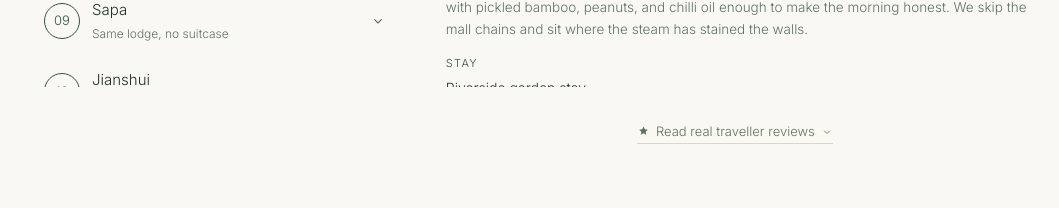
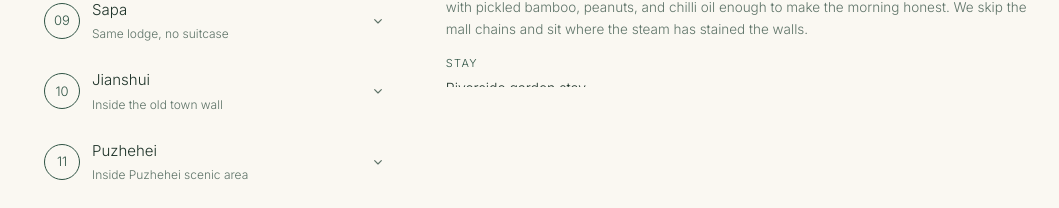
Before and after one commit to MarukoWorkShop/karst-route, a React (Vite) app: page / in a window 1280 px wide. Shown: the part 2389-2597 px from the top of the page, without its empty margins (110-1169 px from the left). Built offline with nearby package versions, Linux system fonts and the light colour scheme.

Commit message:
itinerary: left column shows full route; reviews trigger sits under the detail card

```diff
--- a/src/components/itinerary/Timeline.tsx
+++ b/src/components/itinerary/Timeline.tsx
@@ -127,7 +127,7 @@ export function Timeline({
 
         {/* 桌面端：左列表 + 右详情的两栏 master-detail */}
         <div className="hidden md:grid md:grid-cols-[0.82fr_1.3fr] md:gap-x-10">
-          <ol className="scroll-thin md:sticky md:top-[110px] md:max-h-[calc(100svh-130px)] md:overflow-y-auto md:py-1 md:pr-1">
+          <ol className="scroll-thin md:sticky md:top-[110px] md:py-1 md:pr-1">
             {route.days.map((day) => (
               <DayListItem
                 key={`${routeId}-${day.day}`}
@@ -144,9 +144,7 @@ export function Timeline({
             <div key={selectedDay}>
               <DayDetailContent day={selectedStop} showDetail={firstVisitDays.has(selectedStop.day)} />
             </div>
-          </div>
-          {/* 评价链接：放在整条线路模块底部，每条线路只显示一次 */}
-          <div className="md:col-start-2 md:px-1 md:pt-1 md:pb-2">
+            {/* 评价链接：紧跟详情卡片下方，在 key 重渲染外，整条线路只出现一次 */}
             <ReviewsFold />
           </div>
         </div>
```
